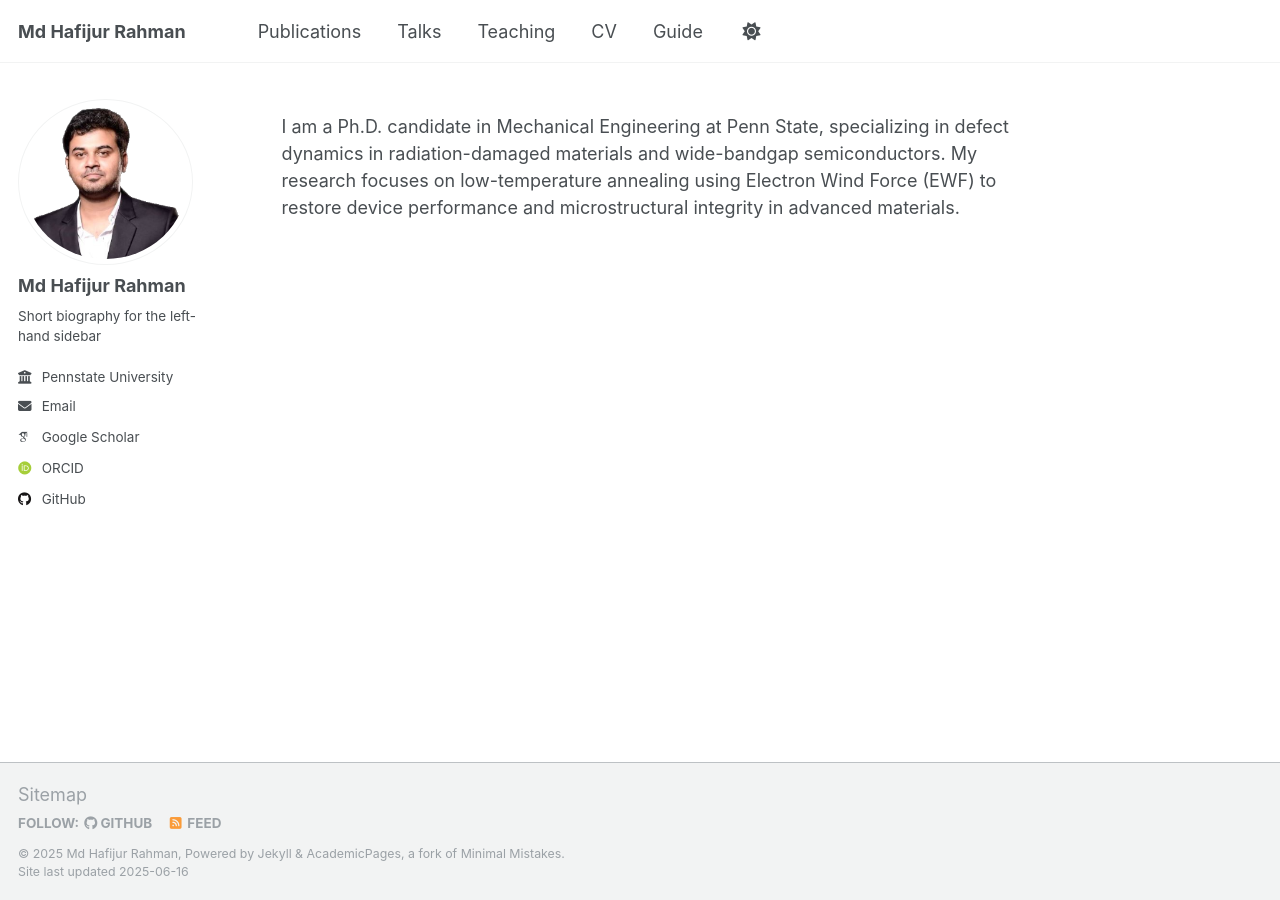
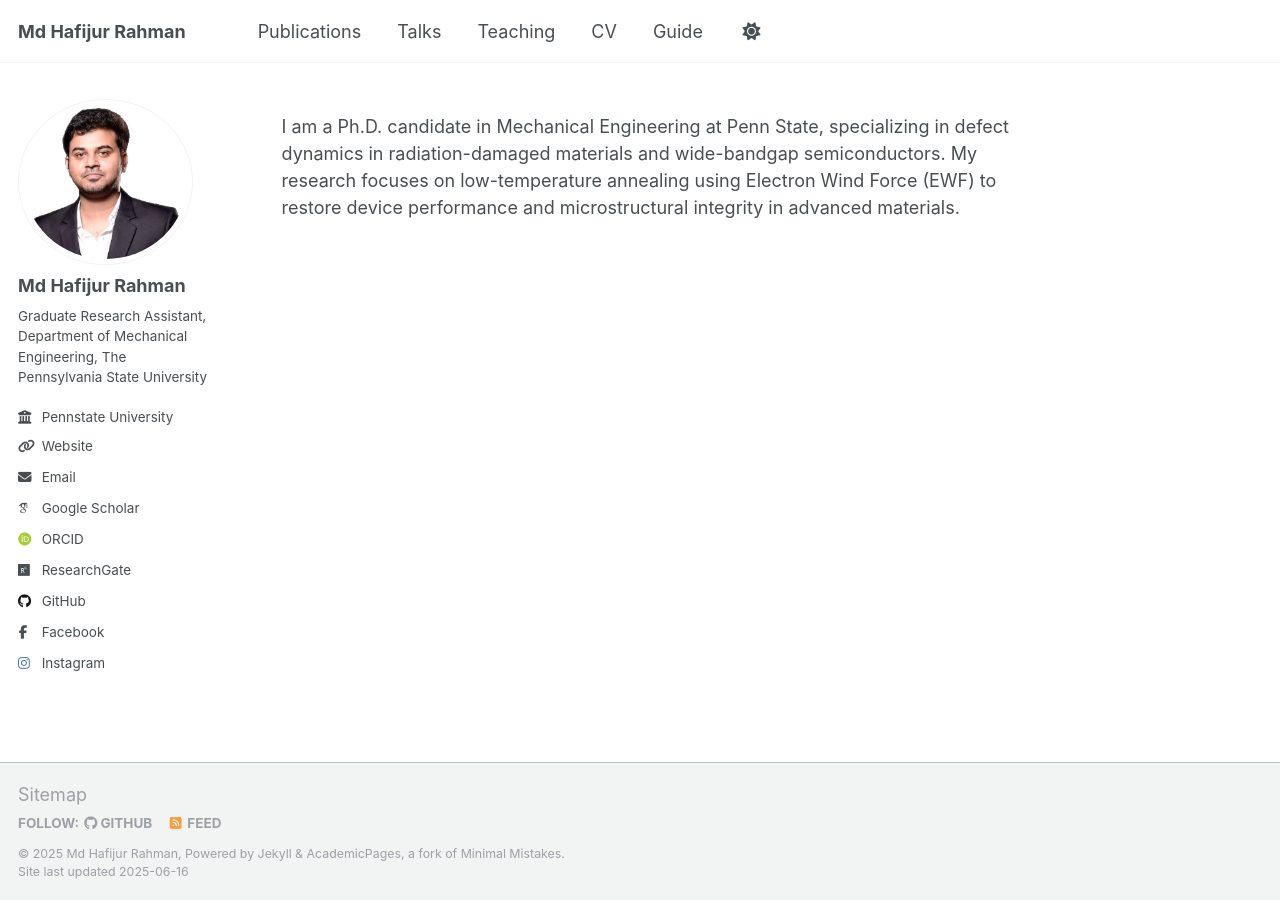
Before and after one commit to Rahman464/Rahman464.github.io, a Jekyll site: the page built from _pages/about.md, in a window 1280 px wide. Built offline with Jekyll 4.4.1, drawn with Linux system fonts in a browser that asks for light colours; some web fonts are replaced; part of the change alters nothing that is shown.

Commit message:
Update _config.yml

```diff
--- a/_config.yml
+++ b/_config.yml
@@ -25,10 +25,10 @@ author:
   avatar           : "profile.png"
   name             : "Md Hafijur Rahman"
   pronouns         : # example: "He/him"
-  bio              : "Short biography for the left-hand sidebar"
+  bio              : "Graduate Research Assistant, Department of Mechanical Engineering, The Pennsylvania State University"
   #location         : ""
   employer         : "Pennstate University"
-  uri              : # URL
+  uri              :  https://www.me.psu.edu/
   email            : "mxr5923@psu.edu"
 
   # Academic websites
@@ -39,26 +39,26 @@ author:
   orcid            : "https://orcid.org/my-orcid?orcid=0000-0002-1440-1839"
   semantic         : # URL
   pubmed           : #"https://www.ncbi.nlm.nih.gov/pubmed/?term=john+snow"
-  researchgate     : # https://www.researchgate.net/profile/Md-Hafijur-Rahman-10?ev=hdr_xprf
+  researchgate     : https://www.researchgate.net/profile/Md-Hafijur-Rahman-10?ev=hdr_xprf
   scopus           : # URL
 
   # Repositories and software development
   bitbucket        : # Username - Update with your username on the site
   codepen          : # Username
   dribbble         : # Username
-  github           : "rahman464.github.io"
+  github           : "Rahman464.github.io"
   kaggle           : # Username
   stackoverflow    : # User number or user number and name (i.e., use "1" or "1/jeff-atwood")
 
   # Social media
   bluesky          : #"bsky.app" # Replace this with you Bluesky username
-  facebook         : # Username
+  facebook         : https://www.facebook.com/mdhafijurrahman.masum.33/
   flickr           : # Username
   foursquare       : # Username
   goodreads        : # Username
   google_plus      : # Username
   keybase          : # Username
-  instagram        : # Username
+  instagram        : https://www.instagram.com/hafijur_rahman_masum/
   lastfm           : # Username
   linkedin         : # Username
   mastodon         : # URL
```
